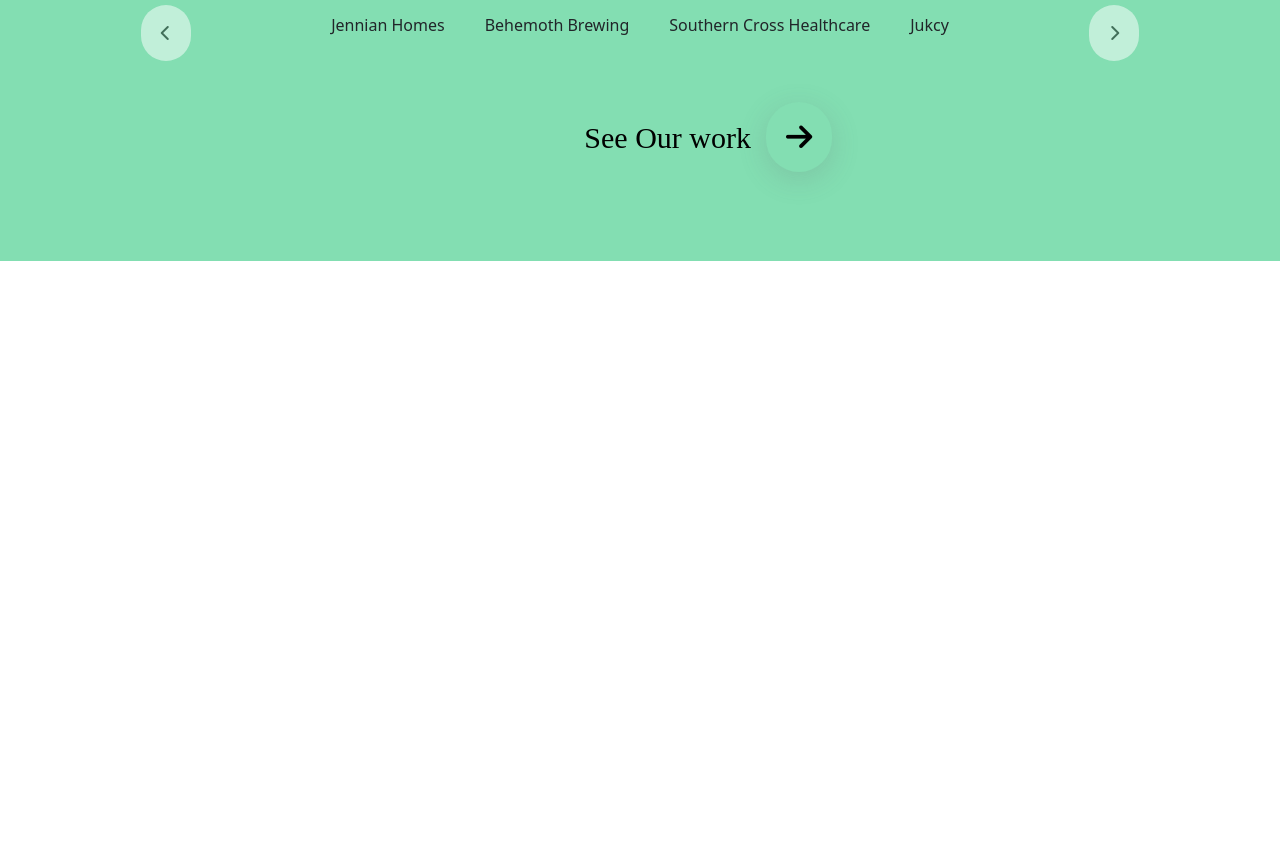
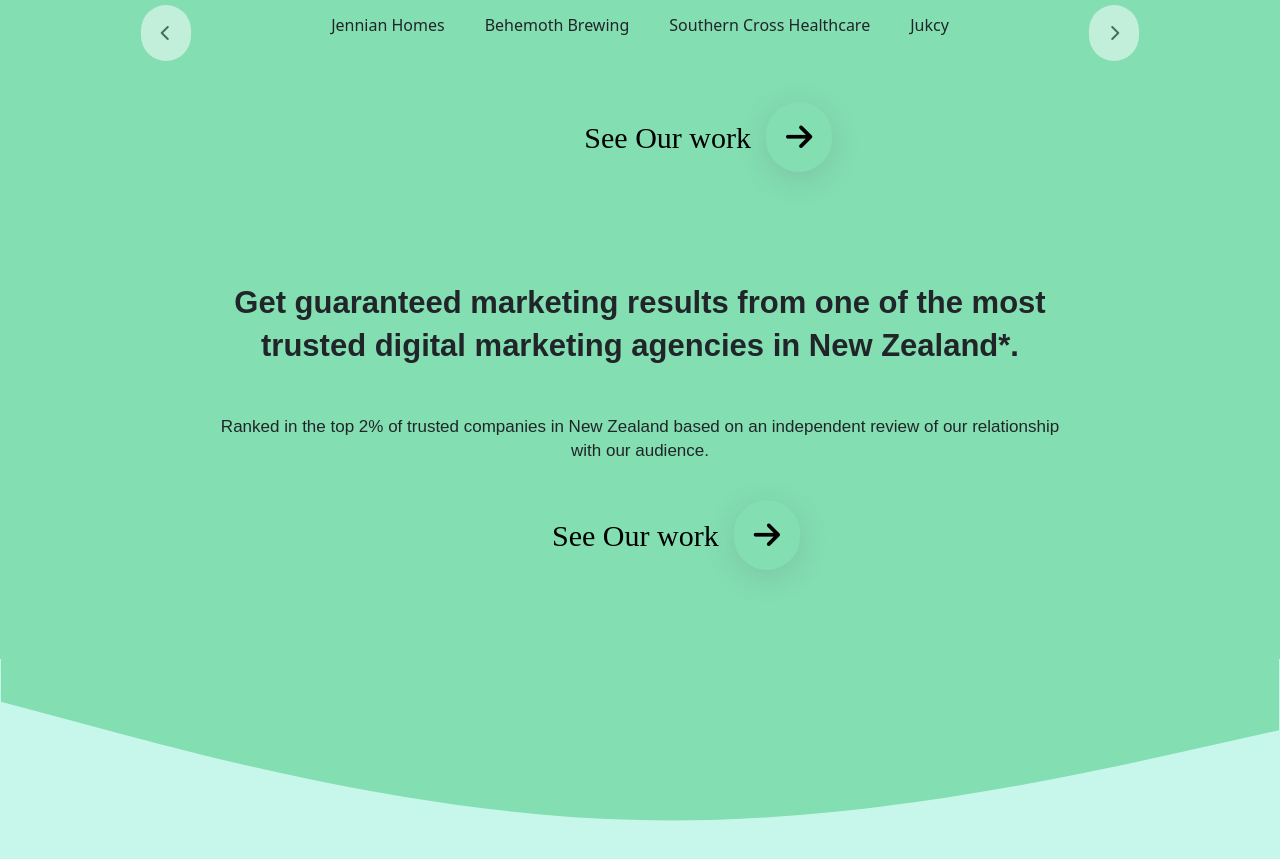
Before and after one commit to Shiham123/BD_job-task, a website: page index.html in a window 1280 px wide. Shown: the part 4048-4907 px from the top of the page. Before the commit the page ends 4309 px from the top, so only its background shows below. Drawn offline with nearby package versions, Linux system fonts and the light colour scheme.

Commit message:
bubble end section done

```diff
--- /dev/null
+++ b/css/edge.css
@@ -0,0 +1,61 @@
+:root {
+  --bg-primary: #208d75;
+  --text-primary: #83deb2;
+  --res-nav-color: #028065;
+  --bg-light: #c6f7ea;
+}
+
+.edge-section {
+  background-color: #83deb2;
+  padding: 0 0 10rem 0;
+  margin-bottom: -17rem;
+}
+
+@media (max-width: 1024px) {
+  .edge-section {
+    margin-bottom: -19rem;
+  }
+}
+
+@media (max-width: 768px) {
+  .edge-section {
+    margin-bottom: -22rem;
+  }
+}
+
+.edge-content {
+  display: flex;
+  flex-direction: column;
+  justify-content: center;
+  align-items: center;
+}
+
+.edge-content > h3 {
+  text-align: center;
+  font-size: 31px;
+  line-height: 43px;
+  font-weight: 700;
+  font-family: sans-serif;
+  padding: 20px 0px;
+}
+
+.edge-content > p {
+  text-align: center;
+  font-size: 17px;
+  line-height: 24px;
+  font-family: sans-serif;
+  padding: 20px 0px;
+}
+
+.bubble-two {
+  background-image: url('/assets/svg/waveFlip.svg');
+  background-repeat: no-repeat;
+  background-position: center;
+  background-size: contain;
+  width: 100vw;
+  height: 100vh;
+  display: flex;
+  justify-content: center;
+  align-items: center;
+  color: var(--text-primary);
+}
--- a/index.html
+++ b/index.html
@@ -12,6 +12,7 @@
     <link rel="stylesheet" href="/css/ask.css" />
     <link rel="stylesheet" href="/css/four.css" />
     <link rel="stylesheet" href="/css/casousel.css" />
+    <link rel="stylesheet" href="/css/edge.css" />
 
     <!-- bootstrap cdn file -->
     <link
@@ -430,6 +431,37 @@
         </div>
       </section>
       <!-- ? carousel section second start here -->
+
+      <!-- ? edge section start -->
+      <section class="edge-section">
+        <div class="container">
+          <div class="edge-content">
+            <h3>
+              Get guaranteed marketing results from one of the most <br />
+              trusted digital marketing agencies in New Zealand*.
+            </h3>
+
+            <p>
+              Ranked in the top 2% of trusted companies in New Zealand based on
+              an independent review of our relationship <br />
+              with our audience.
+            </p>
+            <div class="ask-section-content-btn" style="margin-left: -13rem">
+              <div class="ask-section-playground">
+                <button>
+                  <span>See Our work</span>
+                  <i class="fa-solid fa-arrow-right"></i>
+                </button>
+              </div>
+            </div>
+          </div>
+        </div>
+      </section>
+      <!-- ! edge section start -->
+
+      <!-- ! bubble end section here -->
+      <section class="bubble-two"></section>
+      <!-- ? bubble end section here -->
     </main>
     <footer></footer>
 
```
Also changed, not shown: assets/svg/waveFlip.svg (added).
